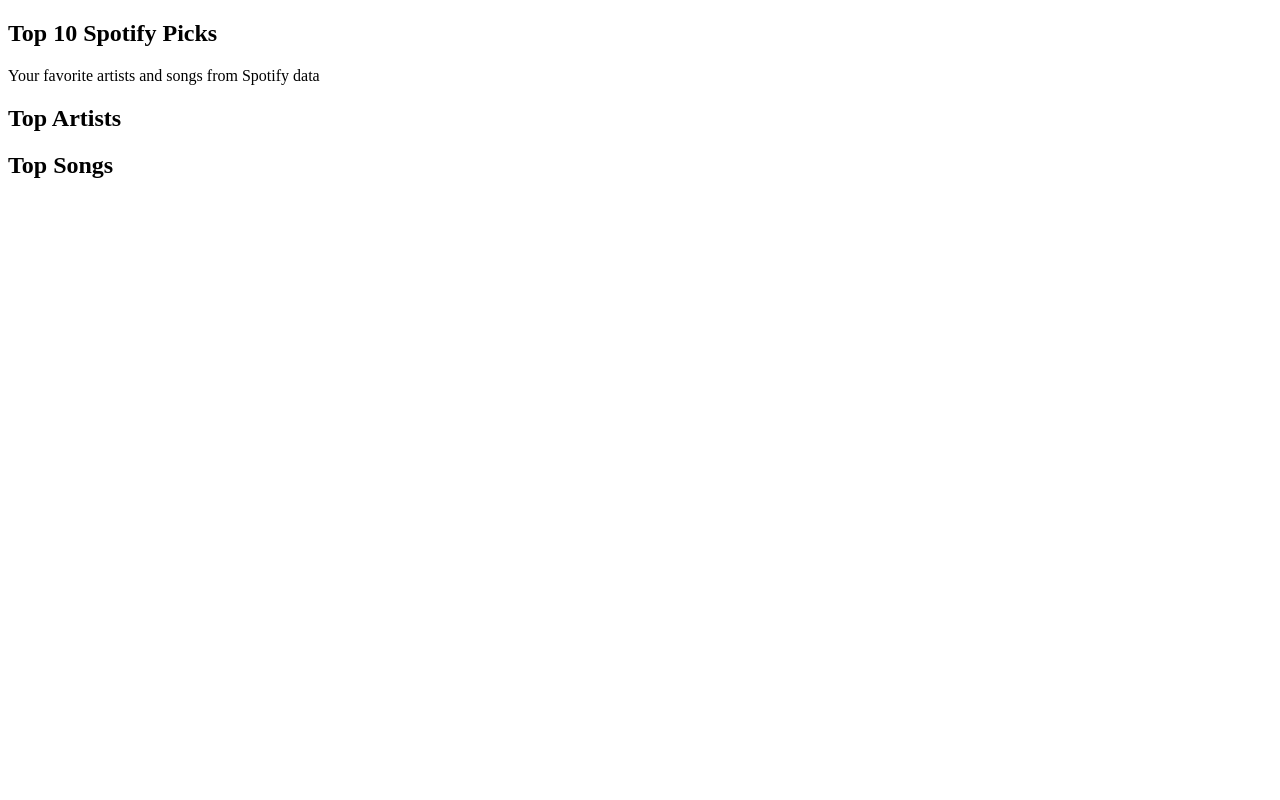
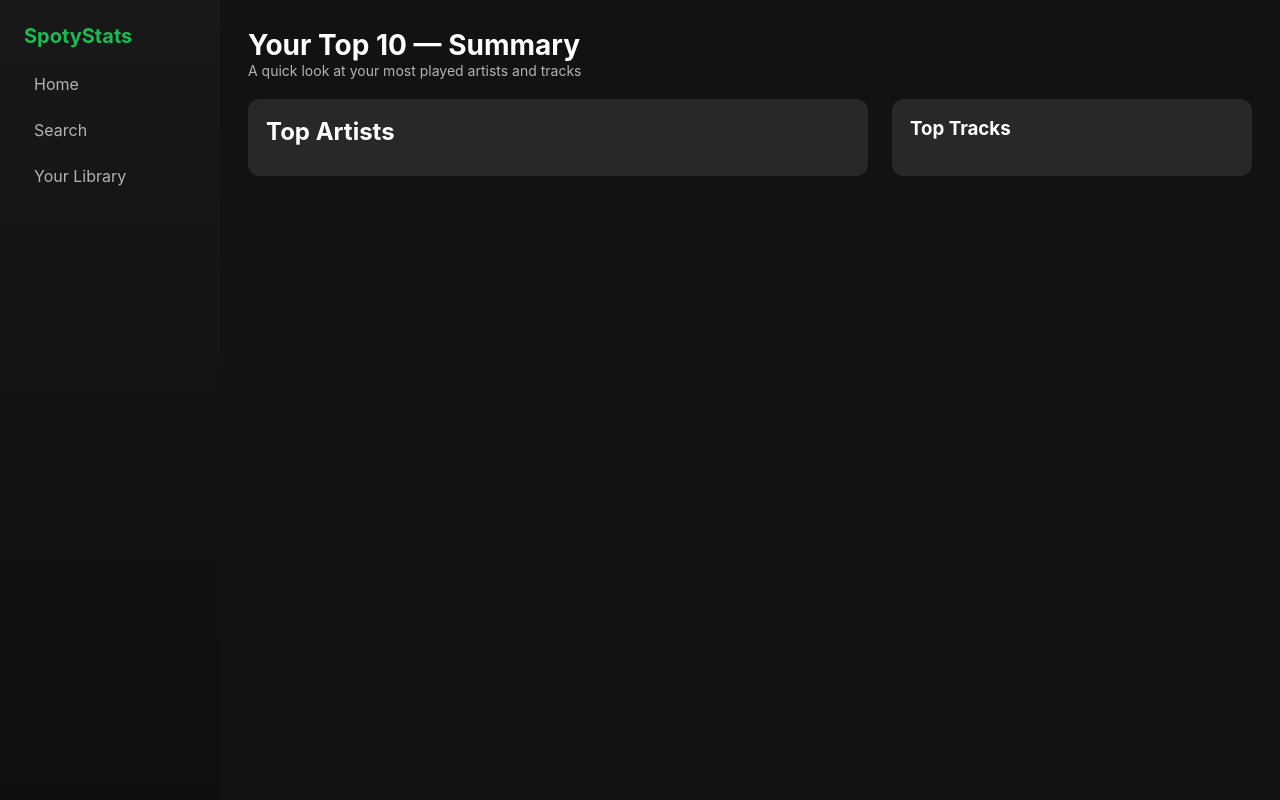
Before and after one commit to WennLenn/Spotify_wrap_clone, a Flask app: page / in a window 1280 px wide. Run offline with Flask 3, Linux system fonts and the light colour scheme.

Commit message:
Update access token in cache and enhance index.html layout with top artists and tracks display

```diff
--- a/src/templates/index.html
+++ b/src/templates/index.html
@@ -3,35 +3,110 @@
 <head>
   <meta charset="utf-8">
   <meta name="viewport" content="width=device-width, initial-scale=1">
-    <meta font-family="Inter", sans-serif>
-    <meta line-height: 1.6>
-    <meta color: #333333>
-    <title>Top 10 Artists</title>
+  <title>Spoty Stats</title>
+  <style>
+    :root{
+      --bg:#121212;
+      --panel:#181818;
+      --muted:#b3b3b3;
+      --accent:#1db954;
+      --glass: rgba(255,255,255,0.03);
+      --card: #282828;
+      --radius:12px;
+      --gap:18px;
+      font-family: 'Inter', system-ui, -apple-system, 'Segoe UI', Roboto, 'Helvetica Neue', Arial;
+    }
+    html,body{height:100%;margin:0;background:var(--bg);color:#fff}
+    .app{display:flex;min-height:100vh}
+    /* Sidebar */
+    .sidebar{width:220px;background:linear-gradient(180deg,var(--panel),#0f0f0f);padding:24px;box-sizing:border-box}
+    .logo{font-weight:700;font-size:20px;color:var(--accent);margin-bottom:18px}
+    .nav{display:flex;flex-direction:column;gap:10px}
+    .nav a{color:var(--muted);text-decoration:none;padding:8px 10px;border-radius:8px}
+    .nav a:hover{color:#fff;background:var(--glass)}
+
+    /* Main */
+    .main{flex:1;padding:28px;box-sizing:border-box}
+    .header{display:flex;align-items:end;justify-content:space-between;gap:20px}
+    .title{font-size:28px;font-weight:700}
+    .sub{color:var(--muted);font-size:14px}
+
+    .content{display:grid;grid-template-columns:1fr 360px;gap:24px;margin-top:20px}
+
+    /* Artists grid */
+    .artists{background:var(--card);padding:18px;border-radius:var(--radius)}
+    .grid{display:grid;grid-template-columns:repeat(2,1fr);gap:14px}
+    .card{display:flex;align-items:center;gap:12px;padding:10px;background:linear-gradient(180deg, rgba(255,255,255,0.02), transparent);border-radius:10px}
+    .avatar{width:64px;height:64px;border-radius:50%;background:linear-gradient(135deg,#333,#111);display:flex;align-items:center;justify-content:center;font-weight:700;color:#fff;font-size:20px}
+    .artist-name{font-weight:600}
+    .artist-rank{color:var(--muted);font-size:12px}
+
+    /* Songs panel */
+    .songs{background:var(--card);padding:18px;border-radius:var(--radius)}
+    .track{display:flex;gap:12px;align-items:center;padding:8px 6px;border-radius:8px}
+    .track:hover{background:var(--glass)}
+    .track-num{width:28px;color:var(--muted);text-align:right}
+    .track-name{font-weight:600}
+    .track-sub{color:var(--muted);font-size:12px}
+
+    @media(max-width:900px){
+      .content{grid-template-columns:1fr}
+      .grid{grid-template-columns:repeat(1,1fr)}
+      .sidebar{display:none}
+    }
+  </style>
 </head>
 <body>
-    <div class="page">
-      <section class="hero">
-        <h1>Top 10 Spotify Picks</h1>
-        <p>Your favorite artists and songs from Spotify data</p>
+  <div class="app">
+    <aside class="sidebar">
+      <div class="logo">SpotyStats</div>
+      <nav class="nav">
+        <a href="#">Home</a>
+        <a href="#">Search</a>
+        <a href="#">Your Library</a>
+      </nav>
+    </aside>
+
+    <main class="main">
+      <div class="header">
+        <div>
+          <div class="title">Your Top 10 — Summary</div>
+          <div class="sub">A quick look at your most played artists and tracks</div>
+        </div>
+      </div>
+
+      <div class="content">
+        <section class="artists">
+          <h2 style="margin:0 0 12px 0">Top Artists</h2>
+          <div class="grid">
+            {% for artist in artists %}
+            <div class="card">
+              <div class="avatar">{{ artist[:1]|upper }}</div>
+              <div>
+                <div class="artist-name">{{ artist }}</div>
+                <div class="artist-rank">#{{ loop.index }}</div>
+              </div>
+            </div>
+            {% endfor %}
+          </div>
         </section>
 
-      <div class="card">
-        <h2>Top Artists</h2>
-        <ol class="artist-list">
-          {% for artist in artists %}
-            <li class="artist-item">{{ artist }}</li>
+        <aside class="songs">
+          <h3 style="margin:0 0 12px 0">Top Tracks</h3>
+          <div>
+            {% for song in songs %}
+            <div class="track">
+              <div class="track-num">{{ loop.index }}</div>
+              <div>
+                <div class="track-name">{{ song }}</div>
+                <div class="track-sub">{{ "-" }}</div>
+              </div>
+            </div>
             {% endfor %}
-        </ol>
           </div>
-
-      <div class="card">
-        <h2>Top Songs</h2>
-        <ol class="song-list">
-          {% for song in songs %}
-            <li class="song-item">{{ song }}</li>
-          {% endfor %}
-        </ol>
+        </aside>
       </div>
+    </main>
   </div>
 </body>
 </html>
```
Also changed, not shown: 1 other file. Lines whose indentation alone changed are shown as unchanged.
